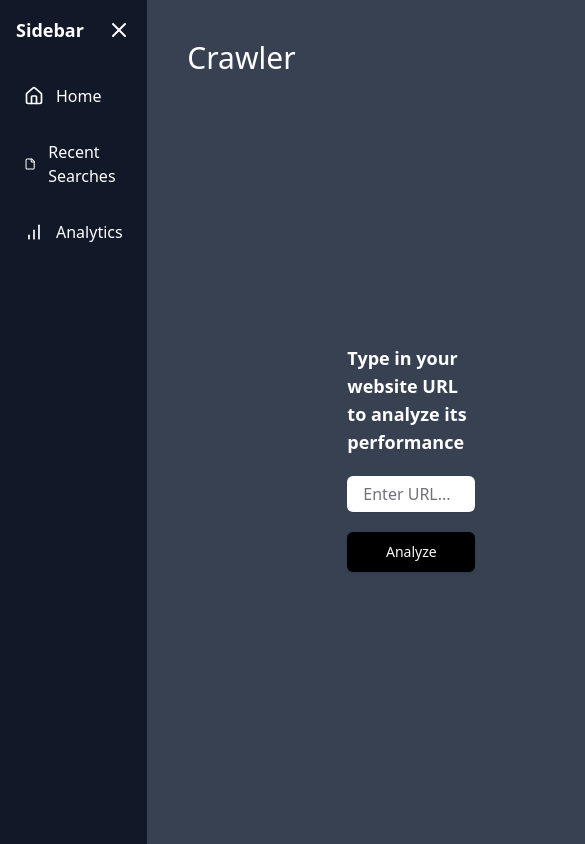
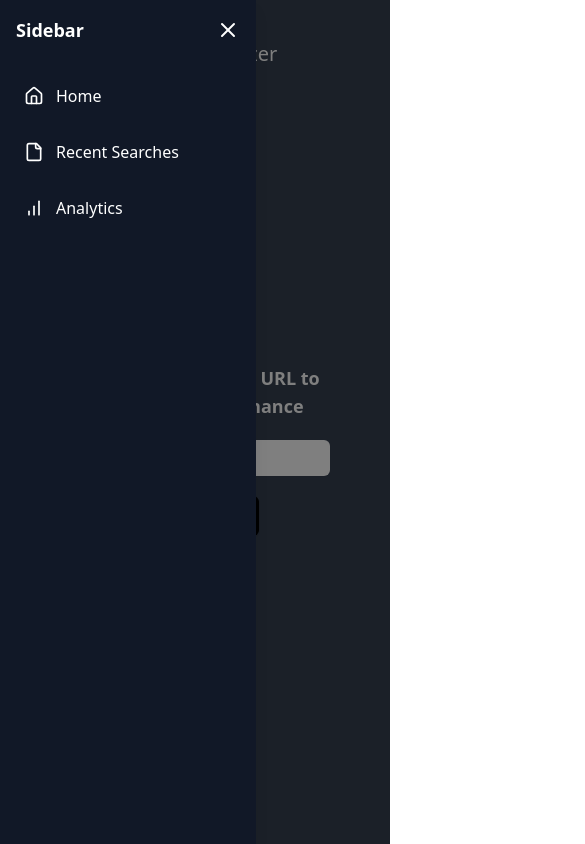
Before and after one commit to noufalrahim/website-crawler, a React (Vite) app: page / in a window 390 px wide. Shown: the top 844 px of the page, 585 px wide, since content can reach past the window. Built offline with nearby package versions, Linux system fonts and the light colour scheme.

Commit message:
chore: modified .gitignore

```diff
--- a/src/App.tsx
+++ b/src/App.tsx
@@ -1,10 +1,76 @@
-import Sidebar from "./components/sidebar";
+import { useState, useEffect } from "react";
+import { Menu, X, Home, File, BarChart } from "lucide-react";
+import Search from "@/pages/home/section/search";
+import RecentSection from "@/pages/home/section/recent";
+import WebReport from "@/pages/reports";
+import GoogleAnalytics from "@/pages/googleAnalytics";
 
 export default function App() {
+    const [isOpen, setIsOpen] = useState(true);
+    const [renderItem, setRenderItem] = useState("home");
+    const [matchUrl, setMatchUrl] = useState<string | undefined>(undefined);
+    const [isMobile, setIsMobile] = useState(false);
 
-  return (
-    <div className="flex flex-row">
-      <Sidebar />
-    </div>
-  )
+    useEffect(() => {
+        const handleResize = () => {
+            setIsMobile(window.innerWidth < 768);
+        };
+
+        handleResize();
+        window.addEventListener("resize", handleResize);
+        return () => window.removeEventListener("resize", handleResize);
+    }, []);
+
+    const renderContent = () => {
+        switch (renderItem) {
+            case "home":
+                return <Search />;
+            case "recent_searches":
+                return <RecentSection setRenderItem={setRenderItem} setMatchUrl={setMatchUrl} />;
+            case "report":
+                return <WebReport matchUrl={matchUrl} />;
+            case "google_analytics":
+                return <GoogleAnalytics />;
+            default:
+                return null;
+        }
+    };
+
+    return (
+        <div className="flex w-full bg-primary min-h-screen">
+            <div
+                className={`fixed top-0 left-0 bg-gray-900 text-white transition-all duration-300 flex flex-col z-50 min-h-screen
+                ${isOpen ? (isMobile ? "w-64 shadow-lg" : "w-64") : (isMobile ? "w-0" : "w-16")}
+                ${isMobile ? "absolute" : "relative"}`}
+            >
+                <div className="flex items-center justify-between p-4">
+                    <span className={`text-lg font-bold ${!isOpen && "hidden"}`}>Sidebar</span>
+                    <button onClick={() => setIsOpen(!isOpen)}>
+                        {isOpen ? <X size={24} /> : <Menu size={24} />}
+                    </button>
+                </div>
+
+                <nav className="flex flex-col space-y-4 p-4">
+                    <NavItem icon={<Home size={20} />} text="Home" isOpen={isOpen} onClick={() => { setRenderItem("home"); if (isMobile) setIsOpen(false); }} />
+                    <NavItem icon={<File size={20} />} text="Recent Searches" isOpen={isOpen} onClick={() => { setRenderItem("recent_searches"); if (isMobile) setIsOpen(false); }} />
+                    <NavItem icon={<BarChart size={20} />} text="Analytics" isOpen={isOpen} onClick={() => { setRenderItem("google_analytics"); if (isMobile) setIsOpen(false); }} />
+                </nav>
+            </div>
+
+            {isMobile && isOpen && (
+                <div className="fixed inset-0 bg-black opacity-50 z-40" onClick={() => setIsOpen(false)}></div>
+            )}
+
+            <div className="flex-grow">{renderContent()}</div>
+        </div>
+    );
 }
+
+function NavItem({ icon, text, isOpen, onClick }: { icon: React.ReactNode; text: string; isOpen: boolean; onClick: () => void }) {
+    return (
+        <div className="flex items-center space-x-3 p-2 hover:bg-gray-700 rounded cursor-pointer" onClick={onClick}>
+            {icon}
+            {isOpen && <span>{text}</span>}
+        </div>
+    );
+}
--- a/src/components/analyticsResult/index.tsx
+++ b/src/components/analyticsResult/index.tsx
@@ -1,4 +1,3 @@
-/* eslint-disable @typescript-eslint/no-explicit-any */
 
 const SearchResults = ({ results }: {results: any}) => {
   if (!results || results.length === 0) return null;
--- a/src/components/search/index.tsx
+++ b/src/components/search/index.tsx
@@ -1,13 +1,13 @@
-/* eslint-disable @typescript-eslint/no-explicit-any */
 import { Input } from "@/components/ui/input";
 import { cn } from "@/lib/utils";
 import { Button } from "../ui/button";
 import { useState } from "react";
 import { BASEURL } from "@/constants/appConstants";
+import { PagespeedDataType } from "./types";
 
 export default function SearchComponent() {
     const [url, setUrl] = useState("");
-    const [result, setResult] = useState<{ data: any } | null>(null);
+    const [result, setResult] = useState<PagespeedDataType | null>(null);
     const [loading, setLoading] = useState(false);
 
     async function fetchResp() {
@@ -16,8 +16,8 @@ export default function SearchComponent() {
             return;
         }
 
-        setLoading(true); // Start loading
-        setResult(null);  // Clear previous results
+        setLoading(true);
+        setResult(null);
 
         try {
             const response = await fetch(
@@ -38,7 +38,7 @@ export default function SearchComponent() {
 
             const data = await response.json();
             console.log(data.data);
-            setResult(data);
+            setResult(data.data);
         } catch (error) {
             console.error("An error occurred while fetching responses:", error);
         } finally {
@@ -47,7 +47,7 @@ export default function SearchComponent() {
     }
 
     return (
-        <div className="px-[10rem] w-full flex items-center justify-center flex-col gap-5">
+        <div className="px-5 text-center w-full flex items-center justify-center flex-col gap-5">
             <p className="text-white text-lg font-semibold">Type in your website URL to analyze its performance</p>
             <Input
                 className={cn(
@@ -61,30 +61,27 @@ export default function SearchComponent() {
                 variant="default"
                 className="bg-black hover:bg-black/40 min-w-32 py-5"
                 onClick={fetchResp}
-                disabled={loading} // Disable button while loading
+                disabled={loading}
             >
                 {loading ? "Analyzing..." : "Analyze"}
             </Button>
 
-            {/* Display loading indicator */}
             {loading && <p className="text-white mt-3 animate-pulse">Fetching data, please wait...</p>}
 
-            {/* Display result if available */}
             {result && !loading && (
-                <div className="bg-gray-800 text-white mt-5 p-6 rounded-lg shadow-lg w-full max-w-lg">
+                <div className="bg-gray-800 text-white mt-5 p-6 rounded-lg shadow-lg w-full max-w-lg text-left">
                     <h3 className="text-xl font-bold mb-3">Analysis Result</h3>
-                    <p><strong>URL:</strong> {result?.data.url}</p>
-                    <p><strong>Timestamp:</strong> {new Date(result.data.timestamp).toLocaleString()}</p>
+                    <p><strong>URL:</strong> <a href={result?.url} className="text-blue-500" target="_blank">{result?.url}</a></p>
+                    <p><strong>Timestamp:</strong> {new Date(result.timestamp).toLocaleString()}</p>
                     <hr className="my-3 border-gray-600" />
-
                     <div className="grid grid-cols-2 gap-4">
-                        <p><strong>CLS Score:</strong> {result.data["cumulative_layout_shift"]}</p>
-                        <p><strong>FCP:</strong> {result.data["first_contentful_paint"]}</p>
-                        <p><strong>Server Response Time:</strong> {result.data["server_response_time"]}</p>
-                        <p><strong>Total Blocking Time:</strong> {result.data["total_blocking_time"]}</p>
-                        <p><strong>Speed Index:</strong> {result.data["speed_index"]}</p>
-                        <p><strong>TTI:</strong> {result.data["time_to_interactive"]}</p>
-                        <p><strong>FMP:</strong> {result.data["first_meaningful_paint"]}</p>
+                        <p><strong>CLS Score:</strong> {result.cumulative_layout_shift}</p>
+                        <p><strong>FCP:</strong> {result.first_contentful_paint}</p>
+                        <p><strong>Server Response Time:</strong> {result.server_response_time}</p>
+                        <p><strong>Total Blocking Time:</strong> {result.total_blocking_time}</p>
+                        <p><strong>Speed Index:</strong> {result.speed_index}</p>
+                        <p><strong>TTI:</strong> {result.time_to_interactive}</p>
+                        <p><strong>FMP:</strong> {result.first_contentful_paint}</p>
                     </div>
                 </div>
             )}
--- /dev/null
+++ b/src/components/search/types.ts
@@ -0,0 +1,12 @@
+export type PagespeedDataType = {
+        timestamp: Date;
+        url: string;
+        cumulative_layout_shift: string;
+        first_contentful_paint: string;
+        server_response_time: string;
+        total_blocking_time: string;
+        speed_index: string;
+        time_to_interactive: string;
+        first_meaningful_paint: string;
+
+}
--- a/src/components/sidebar/index.tsx
+++ /dev/null
@@ -1,59 +0,0 @@
-import { useState } from "react";
-import { Menu, X, Home, File, BarChart } from "lucide-react";
-import Search from "@/pages/home/section/search";
-import RecentSection from "@/pages/home/section/recent";
-import WebReport from "@/pages/reports";
-import GoogleAnalytics from "@/pages/googleAnalytics";
-
-export default function Sidebar() {
-    const [isOpen, setIsOpen] = useState(true);
-    const [renderItem, setRenderItem] = useState("home");
-    const [matchUrl, setMatchUrl] = useState();
-
-    const renderContent = () => {
-        switch (renderItem) {
-            case "home":
-                return <Search />;
-            case "recent_searches":
-                return <RecentSection setRenderItem={setRenderItem} setMatchUrl={setMatchUrl} />;
-            case "report":
-                return <WebReport matchUrl={matchUrl} />;
-            case "google_analytics":
-                return <GoogleAnalytics />;
-            default:
-                return null;
-        }
-    };
-
-    return (
-        <div className="flex w-full">
-            <div
-                className={`${isOpen ? "w-64" : "w-16"
-                    } h-screen bg-gray-900 text-white transition-all duration-300 flex flex-col`}
-            >
-                <div className="flex items-center justify-between p-4">
-                    <span className={`text-lg font-bold ${!isOpen && "hidden"}`}>Sidebar</span>
-                    <button onClick={() => setIsOpen(!isOpen)}>
-                        {isOpen ? <X size={24} /> : <Menu size={24} />}
-                    </button>
-                </div>
-
-                <nav className="flex flex-col space-y-4 p-4">
-                    <NavItem icon={<Home size={20} />} text="Home" isOpen={isOpen} onClick={() => setRenderItem("home")} />
-                    <NavItem icon={<File size={20} />} text="Recent Searches" isOpen={isOpen} onClick={() => setRenderItem("recent_searches")} />
-                    <NavItem icon={<BarChart size={20} />} text="Analytics" isOpen={isOpen} onClick={() => setRenderItem("google_analytics")} />
-                </nav>
-            </div>
-            <div className="flex-grow">{renderContent()}</div>
-        </div>
-    );
-}
-
-function NavItem({ icon, text, isOpen, onClick }: { icon: React.ReactNode; text: string; isOpen: boolean; onClick: () => void }) {
-    return (
-        <div className="flex items-center space-x-3 p-2 hover:bg-gray-700 rounded cursor-pointer" onClick={onClick}>
-            {icon}
-            {isOpen && <span>{text}</span>}
-        </div>
-    )
-}
--- a/src/pages/googleAnalytics/index.tsx
+++ b/src/pages/googleAnalytics/index.tsx
@@ -42,7 +42,7 @@ export default function GoogleAnalytics() {
 
 
     return (
-        <div className="w-full bg-primary h-screen p-10">
+        <div className="w-full bg-primary p-10">
             <p className="text-white text-xl">Google Analyses</p>
             <div className='items-center flex flex-row justify-start py-5 gap-5'>
                 <Input
--- a/src/pages/home/section/search/index.tsx
+++ b/src/pages/home/section/search/index.tsx
@@ -2,8 +2,9 @@ import SearchComponent from "@/components/search";
 
 export default function Search() {
     return (
-        <div className="w-full bg-primary h-screen p-10">
-            <h1 className="text-white text-3xl">Crawler</h1>
+        <div className="w-full bg-primary p-10 h-full">
+            <p className="text-white text-xl">Digital Presence Analyzer</p>
+
             <div className="flex items-center justify-center w-full h-full">
                 <SearchComponent />
             </div>
--- a/src/pages/reports/index.tsx
+++ b/src/pages/reports/index.tsx
@@ -1,31 +1,35 @@
-/* eslint-disable @typescript-eslint/no-explicit-any */
 import { GetPastResponses } from "@/api/getPastResponses";
 import TableComponent from "@/components/table";
 import { useEffect, useState } from "react";
+import { PagespeedDataType } from "@/components/search/types";
 
-export default function WebReport({ matchUrl }: any) {
-    const [data, setData] = useState([]);
-    const [loading, setLoading] = useState(true);
+interface WebReportProps {
+    matchUrl: string | undefined;
+}
+
+export default function WebReport({ matchUrl }: WebReportProps) {
+    const [data, setData] = useState<PagespeedDataType[]>([]);
+    const [loading, setLoading] = useState<boolean>(true);
+
     useEffect(() => {
         const fetchData = async () => {
             try {
-                setLoading(true); // Start loading
+                setLoading(true);
                 const respData = await GetPastResponses();
                 console.log(respData);
-                const filteredData = respData.past_searches
-                .filter((item: any) => item.search_type === "PageSpeed Insights")
-                .map((item: any) => item.data);
-                // const filteredData = respData.past_searches.filter(
-                //     (item: any) => item.url === matchUrl
-                // );
 
-                const reqData = filteredData.filter((item: any) => item.url === matchUrl);
+                // Flatten and filter the data properly
+                const filteredData: PagespeedDataType[] = respData.past_searches
+                    .filter((item: { search_type: string }) => item.search_type === "PageSpeed Insights")
+                    .flatMap((item: { data: PagespeedDataType[] }) => item.data);
+
+                const reqData = filteredData.filter((item) => item.url === matchUrl);
 
                 setData(reqData);
             } catch (error) {
                 console.error("Error fetching past responses:", error);
             } finally {
-                setLoading(false); // Stop loading
+                setLoading(false);
             }
         };
 
@@ -33,12 +37,13 @@ export default function WebReport({ matchUrl }: any) {
     }, [matchUrl]);
 
     return (
-        <div className="min-h-screen bg-primary w-full items-start flex px-10 py-20 flex-col">
-            <h1 className="text-white text-3xl">Crawler</h1>
-            <div className="w-full h-full py-10">
+        <div className="w-full py-16 lg:px-10 md:px-10 xl:px-10">
+            <p className="text-white text-xl px-5 md:px-0 lg:px-0 xl:px-0">Recent Analyses</p>
+            <div className="py-10 flex w-full justify-center items-start">
                 {loading ? (
-                    <p className="text-white text-xl text-center">Loading...</p>
+                    <p className="text-white text-xl text-center animate-pulse">Loading...</p>
                 ) : data.length > 0 ? (
+                    <div className="w-[25rem] lg:w-full xl:w-full overflow-x-auto">
                         <TableComponent
                             columns={[
                                 { key: 'timestamp', label: 'Date' },
@@ -54,6 +59,7 @@ export default function WebReport({ matchUrl }: any) {
                             data={data}
                             itemsPerPage={10}
                         />
+                    </div>
                 ) : (
                     <p className="text-white text-xl text-center">No data available.</p>
                 )}
```
Also changed, not shown: src/components/table/index.tsx (+9 -5 lines), src/pages/home/section/recent/index.tsx (+27 -18 lines), src/pages/home/section/recent/types.ts (added), tailwind.config.js (indentation only), 1 other file (tests, documents, lock files or other folders). Lines whose indentation alone changed are shown as unchanged.
